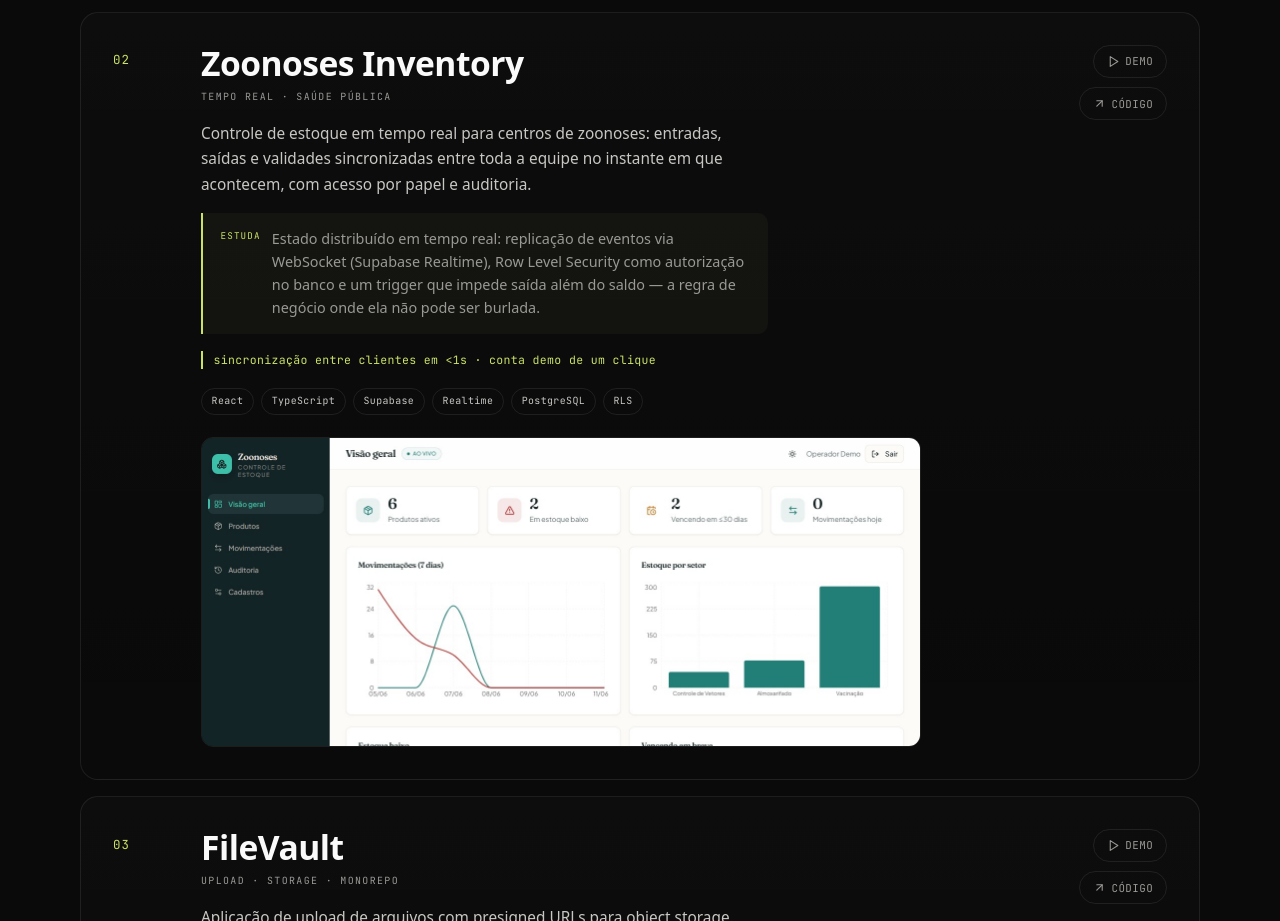
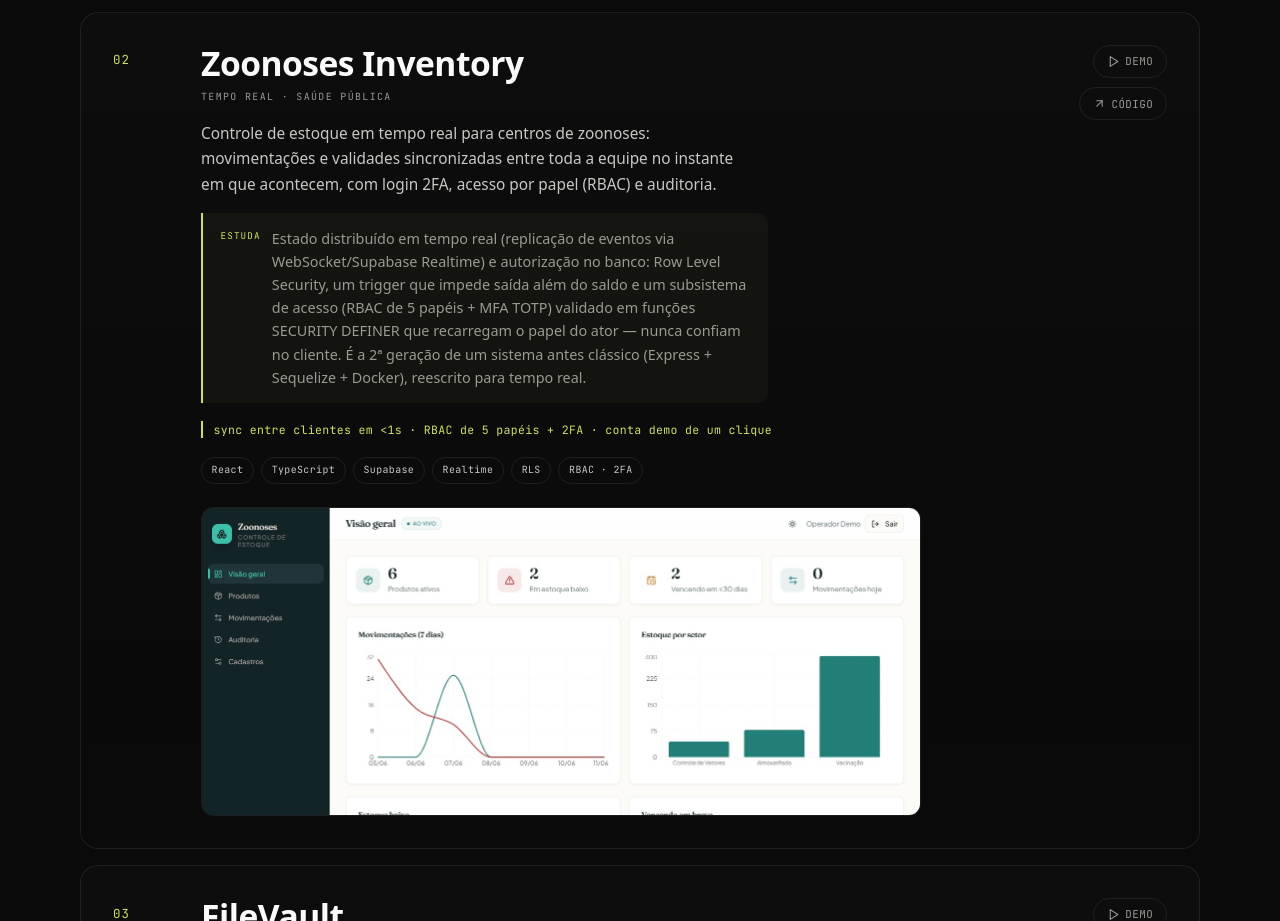
Before and after one commit to LeonardoPCavalcanti/portfolio, a React (Vite) app: page / in a window 1280 px wide. Shown: the part 3400-4321 px from the top of the page. Built offline with nearby package versions, Linux system fonts and the light colour scheme; a web font is replaced by a local one.

Commit message:
content: enriquece card do Zoonoses (RBAC+2FA, SECURITY DEFINER, linhagem 2 geracoes)

```diff
--- a/src/data/projects.ts
+++ b/src/data/projects.ts
@@ -28,15 +28,15 @@ export const projects: Project[] = [
     num: '02',
     title: 'Zoonoses Inventory',
     description:
-      'Controle de estoque em tempo real para centros de zoonoses: entradas, saídas e validades sincronizadas entre toda a equipe no instante em que acontecem, com acesso por papel e auditoria.',
+      'Controle de estoque em tempo real para centros de zoonoses: movimentações e validades sincronizadas entre toda a equipe no instante em que acontecem, com login 2FA, acesso por papel (RBAC) e auditoria.',
     study:
-      'Estado distribuído em tempo real: replicação de eventos via WebSocket (Supabase Realtime), Row Level Security como autorização no banco e um trigger que impede saída além do saldo — a regra de negócio onde ela não pode ser burlada.',
-    tags: ['React', 'TypeScript', 'Supabase', 'Realtime', 'PostgreSQL', 'RLS'],
+      'Estado distribuído em tempo real (replicação de eventos via WebSocket/Supabase Realtime) e autorização no banco: Row Level Security, um trigger que impede saída além do saldo e um subsistema de acesso (RBAC de 5 papéis + MFA TOTP) validado em funções SECURITY DEFINER que recarregam o papel do ator — nunca confiam no cliente. É a 2ª geração de um sistema antes clássico (Express + Sequelize + Docker), reescrito para tempo real.',
+    tags: ['React', 'TypeScript', 'Supabase', 'Realtime', 'RLS', 'RBAC · 2FA'],
     label: 'TEMPO REAL · SAÚDE PÚBLICA',
     href: `${GH}/zoonoses-inventory-dashboard`,
     demo: `${PAGES}/zoonoses-inventory-dashboard/`,
     external: true,
-    metric: 'sincronização entre clientes em <1s · conta demo de um clique',
+    metric: 'sync entre clientes em <1s · RBAC de 5 papéis + 2FA · conta demo de um clique',
     shot: shotZoonoses,
   },
   {
```
